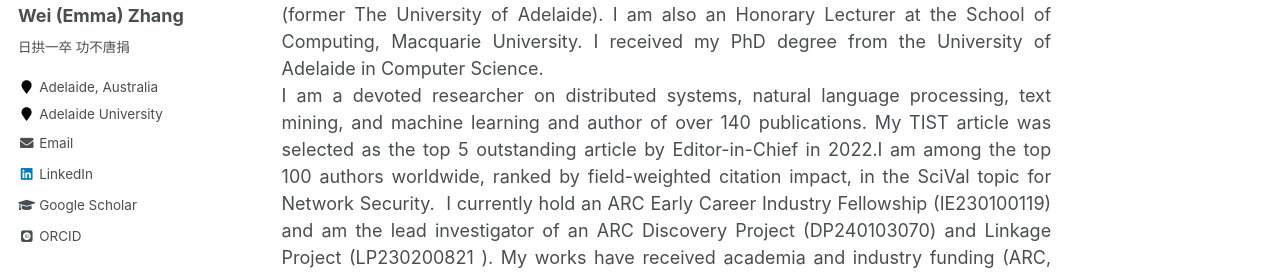
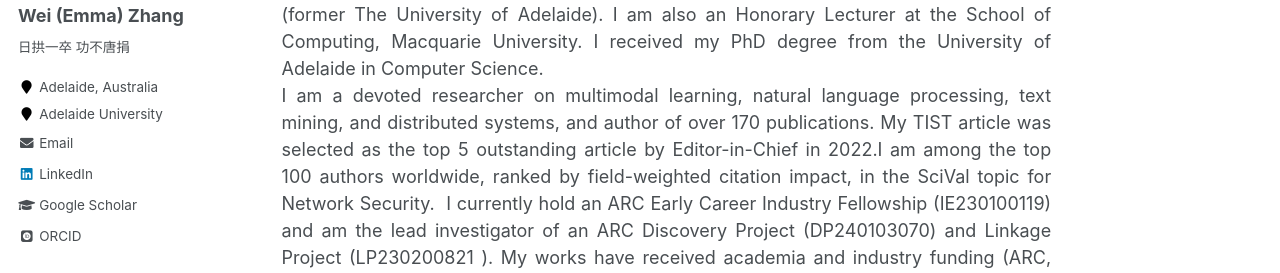
Before and after one commit to weiezhang/weiezhang.github.io, a Jekyll site: the page built from _pages/about.md, in a window 1280 px wide and 900 px high, scrolled down 541 px. Shown: the part 175-448 px from the top of the window. Built offline with Jekyll 4.4.1, drawn with Linux system fonts in a browser that asks for light colours; some web fonts are replaced; some of the changed text lies outside the part shown.

Commit message:
Update about.md

```diff
--- a/_pages/about.md
+++ b/_pages/about.md
@@ -36,7 +36,7 @@ redirect_from:
 ##  Bio
 <div style="text-align: justify;">
 I am an Associate Professor at the School of Computer Science and Information Technology, and Australian Institute for Machine Learning (AIML),  Adelaide University (former The University of Adelaide). I am also an Honorary Lecturer at the School of Computing, Macquarie University. I received my PhD degree from the University of Adelaide in Computer Science. <br>
-I am a devoted researcher on distributed systems, natural language processing, text mining, and machine learning and author of over 140 publications. My TIST article was selected as the top 5 outstanding article by Editor-in-Chief in 2022.I am among the top 100 authors worldwide, ranked by field-weighted citation impact, in the SciVal topic for Network Security.  I currently hold an ARC Early Career Industry Fellowship (IE230100119) and am the lead investigator of an ARC Discovery Project (DP240103070) and Linkage Project (LP230200821 ). My works have received academia and industry funding (ARC, Google, DST, etc.) worth > AUD $3M.  I am the recipient of South Australia Young Tall Poppy Award (2024), Women of Colour in STEM Award (2025, Data Science/AI Pioneer category)，Women in AI Asia-Pacific Award finalist (2024, AI in Agribusiness and Rural Development category).  <br>
+I am a devoted researcher on multimodal learning, natural language processing, text mining, and distributed systems,  and author of over 170 publications. My TIST article was selected as the top 5 outstanding article by Editor-in-Chief in 2022.I am among the top 100 authors worldwide, ranked by field-weighted citation impact, in the SciVal topic for Network Security.  I currently hold an ARC Early Career Industry Fellowship (IE230100119) and am the lead investigator of an ARC Discovery Project (DP240103070) and Linkage Project (LP230200821 ). My works have received academia and industry funding (ARC, Google, DST, etc.) worth > AUD $3M.  I am the recipient of South Australia Young Tall Poppy Award (2024), Women of Colour in STEM Award (2025, Data Science/AI Pioneer category)，Women in AI Asia-Pacific Award finalist (2024, AI in Agribusiness and Rural Development category).  <br>
 
 I have been actively engaged in professional services by serving as conference organizers, conference PC members and reviewer of journals such as ACM/IEEE Trans., IJCAI, ACL, WWW, and KDD, and assessors of ARC funding applications. I also continually develops my leadership by serving as Associate Head of People & Culture, Program Coordinator, Course Coordinator, and outreach contact at the school. I have six-year industry working experiences in multiple roles and has strong industry engagements.
 I am the member of ACM, IEEE, and ACS.
```
